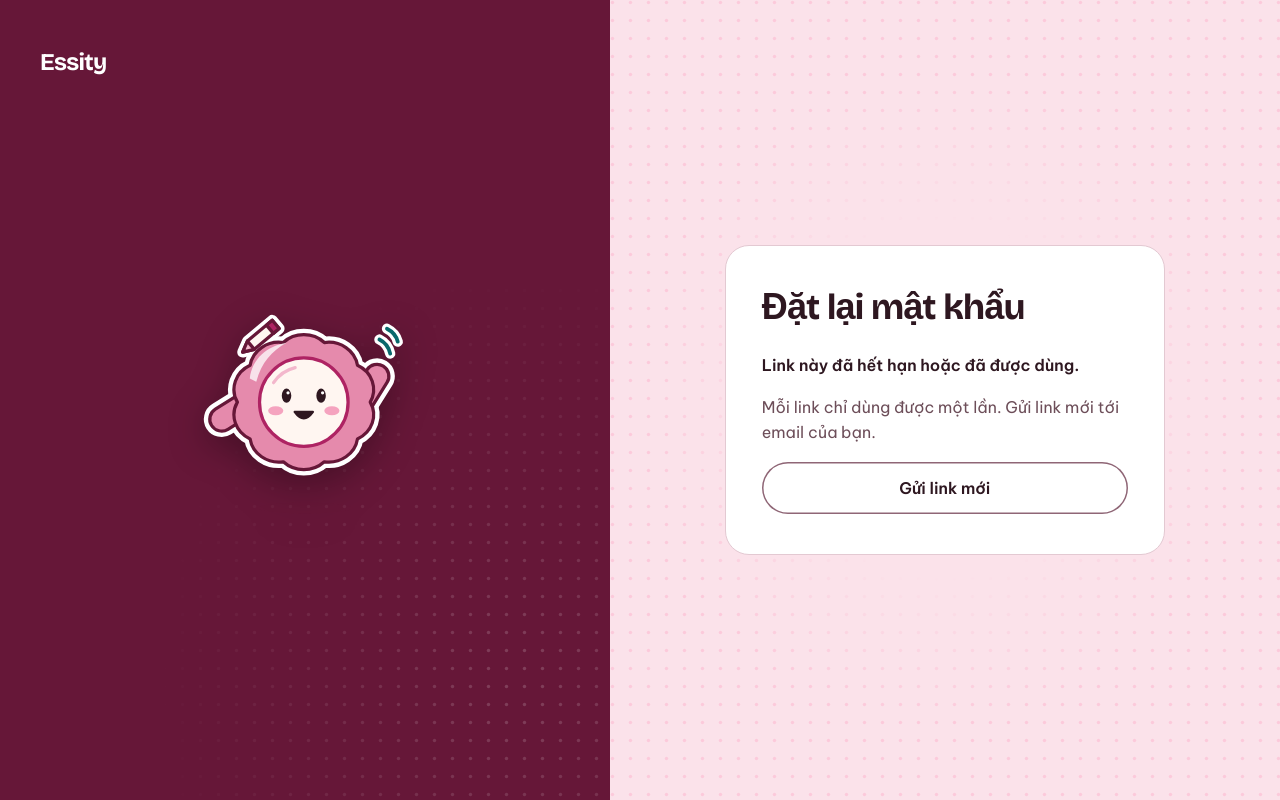
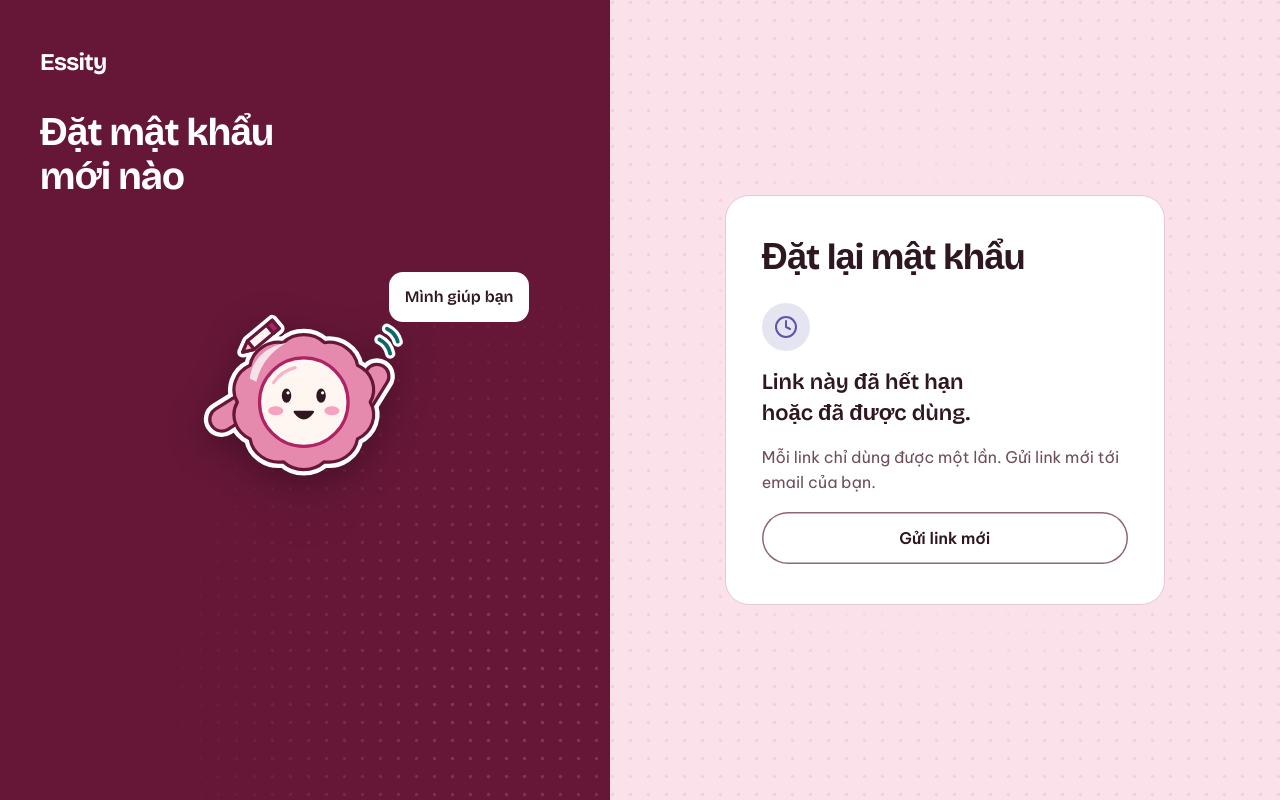
Before and after one commit to Nha-Cong-Dong/Essity, a Next.js app in the folder apps/web/: page /reset-password in a window 1280 px wide. Built offline with nearby package versions, Linux system fonts and the light colour scheme.

Commit message:
C1-AUTH-SUB-V4: v4 result states and field greeting for check-email, verify-email, forgot and reset password

```diff
--- a/apps/web/app/check-email/page.tsx
+++ b/apps/web/app/check-email/page.tsx
@@ -11,7 +11,7 @@ export const metadata: Metadata = { title: "Kiểm tra email · Essity" };
 
 export default function CheckEmailPage() {
   return (
-    <AuthLayout title={CHECK_EMAIL_TITLE}>
+    <AuthLayout title={CHECK_EMAIL_TITLE} greeting={<><span>Mở hộp thư</span> <span>nhé</span></>} bubble="Thư tới rồi">
       <Suspense
         fallback={<div className="h-40 rounded-control bg-sunken" />}
       >
--- a/apps/web/app/reset-password/page.tsx
+++ b/apps/web/app/reset-password/page.tsx
@@ -9,7 +9,7 @@ export const metadata: Metadata = { title: "Đặt mật khẩu mới · Essity"
 // a third party, so the token in the URL goes nowhere.
 export default function ResetPasswordPage() {
   return (
-    <AuthLayout title="Đặt lại mật khẩu">
+    <AuthLayout title="Đặt lại mật khẩu" greeting={<><span>Đặt mật khẩu</span> <span>mới nào</span></>} bubble="Mình giúp bạn">
       <ResetPassword />
     </AuthLayout>
   );
--- a/apps/web/app/verify-email/page.tsx
+++ b/apps/web/app/verify-email/page.tsx
@@ -9,7 +9,7 @@ export const metadata: Metadata = { title: "Xác minh email · Essity" };
 // nothing from a third party, so the token in the URL goes nowhere.
 export default function VerifyEmailPage() {
   return (
-    <AuthLayout title="Xác minh email">
+    <AuthLayout title="Xác minh email" greeting={<><span>Một bước</span> <span>nhỏ thôi</span></>} bubble="Mình ở đây">
       <VerifyEmail />
     </AuthLayout>
   );
--- /dev/null
+++ b/apps/web/components/auth/auth-state.tsx
@@ -0,0 +1,61 @@
+import { Check, Clock, Mail, TriangleAlert } from "lucide-react";
+import type { ReactNode } from "react";
+
+import { cn } from "@/lib/utils";
+
+// V4 (C1-AUTH-SUB-V4): one block for every "result" state of the account screens (link sent,
+// verified, password saved, link expired, could not check). A round mark, one bold line, the
+// explanation, then the actions. Never red: a problem is `--partial`, success is `--correct`.
+
+const MARKS = {
+  mail: { Icon: Mail, tone: "partial" },
+  ok: { Icon: Check, tone: "correct" },
+  expired: { Icon: Clock, tone: "partial" },
+  warn: { Icon: TriangleAlert, tone: "partial" },
+} as const;
+
+export type AuthMark = keyof typeof MARKS;
+
+export function AuthState({
+  mark,
+  title,
+  children,
+  actions,
+  role,
+  busy,
+}: {
+  mark: AuthMark;
+  /** The one bold line ("Đã xác minh email."). */
+  title: ReactNode;
+  /** The explanation under it. */
+  children?: ReactNode;
+  actions?: ReactNode;
+  role?: "status";
+  busy?: boolean;
+}) {
+  const { Icon, tone } = MARKS[mark];
+  return (
+    <div className="flex flex-col gap-4" role={role} aria-busy={busy || undefined}>
+      <span
+        aria-hidden="true"
+        data-auth-mark={mark}
+        className={cn(
+          "inline-flex size-12 items-center justify-center rounded-full",
+          tone === "correct"
+            ? "bg-[color-mix(in_srgb,var(--correct)_16%,var(--sheet))] text-correct"
+            : "bg-[color-mix(in_srgb,var(--partial)_16%,var(--sheet))] text-partial",
+        )}
+      >
+        <Icon className="size-6" strokeWidth={2} />
+      </span>
+      <p className="m-0 font-display text-lead font-semibold text-balance">{title}</p>
+      {children}
+      {actions && <div className="flex flex-col gap-3">{actions}</div>}
+    </div>
+  );
+}
+
+/** The explanation line of an AuthState. */
+export function AuthBody({ children }: { children: ReactNode }) {
+  return <p className="m-0 text-ink-soft">{children}</p>;
+}
--- a/apps/web/components/auth/forgot-password.tsx
+++ b/apps/web/components/auth/forgot-password.tsx
@@ -3,12 +3,19 @@
 import { type FormEvent, useState } from "react";
 
 import { AuthLayout } from "@/components/auth/auth-layout";
+import { AuthBody, AuthState } from "@/components/auth/auth-state";
 import { AUTH_PILL, AuthField, AuthNote } from "@/components/auth/fields";
 import { FieldError } from "@/components/field-error";
 import { Button } from "@/components/ui/button";
 import { FORGOT_PASSWORD_SENT } from "@/lib/auth-copy";
 import { authMessage, postJson, rateLimitMessage } from "@/lib/auth-errors";
 import { maskEmail } from "@/lib/mask-email";
+
+const GREETING = (
+  <>
+    <span>Quên cũng</span> <span>không sao</span>
+  </>
+);
 
 // T1.14, canvas Auth "forgot" then "check". The answer is the same for every address (AC5),
 // so the page always moves on to "check your email".
@@ -30,23 +37,32 @@ export function ForgotPassword() {
 
   if (sentTo !== undefined) {
     return (
-      <AuthLayout title={FORGOT_PASSWORD_SENT.title}>
-        <p className="m-0 text-body">
-          {FORGOT_PASSWORD_SENT.sentTo}{" "}
-          <span className="font-medium text-hong-text">{maskEmail(sentTo)}</span>
-        </p>
-        <p className="m-0 text-ink-soft">{FORGOT_PASSWORD_SENT.body}</p>
-        <a href="/login" className={AUTH_PILL}>
-          Quay lại đăng nhập
-        </a>
+      <AuthLayout title={FORGOT_PASSWORD_SENT.title} greeting={GREETING} bubble="Thư đã bay đi">
+        <AuthState
+          mark="mail"
+          role="status"
+          title={
+            <>
+              {FORGOT_PASSWORD_SENT.sentTo}{" "}
+              <span className="text-hong-text">{maskEmail(sentTo)}</span>
+            </>
+          }
+          actions={
+            <a href="/login" className={AUTH_PILL}>
+              Quay lại đăng nhập
+            </a>
+          }
+        >
+          <AuthBody>{FORGOT_PASSWORD_SENT.body}</AuthBody>
+        </AuthState>
       </AuthLayout>
     );
   }
   return (
-    <AuthLayout title="Quên mật khẩu">
+    <AuthLayout title="Quên mật khẩu" greeting={GREETING} bubble="Mình giúp bạn">
       <form method="post" onSubmit={submit} className="flex flex-col gap-5" noValidate>
         {error?.code === "rate_limited" && <AuthNote>{rateLimitMessage(error.retryAfter)}</AuthNote>}
-        <p className="m-0">Nhập email bạn dùng để đăng ký. App sẽ gửi link đặt lại mật khẩu.</p>
+        <p className="m-0 text-ink-soft">Nhập email bạn dùng để đăng ký. App sẽ gửi link đặt lại mật khẩu.</p>
         <AuthField id="email" name="email" label="Email" type="email" autoComplete="email" required />
         {error && error.code !== "rate_limited" && (
           <FieldError id="forgot-error">{authMessage(error.code)}</FieldError>
--- a/apps/web/components/auth/reset-password.tsx
+++ b/apps/web/components/auth/reset-password.tsx
@@ -3,27 +3,12 @@
 import { type FormEvent, useEffect, useState } from "react";
 
 import { AuthNote, PasswordField } from "@/components/auth/fields";
+import { AuthBody, AuthState } from "@/components/auth/auth-state";
 import { FieldError, FieldHint } from "@/components/field-error";
 import { Button } from "@/components/ui/button";
 import { authMessage, PASSWORD_REASONS, postJson, rateLimitMessage } from "@/lib/auth-errors";
 import { consumeLinkToken } from "@/lib/link-token";
 import { afterReset, type ResetState } from "@/lib/reset-state";
-
-/** A ✓ before "Đã đặt mật khẩu mới." */
-function Check() {
-  return (
-    <svg width="20" height="20" viewBox="0 0 16 16" aria-hidden="true" className="shrink-0 text-correct">
-      <path
-        d="m3 8.5 3.25 3L13 4.75"
-        fill="none"
-        stroke="currentColor"
-        strokeWidth="1.75"
-        strokeLinecap="round"
-        strokeLinejoin="round"
-      />
-    </svg>
-  );
-}
 
 /**
  * T1.14, canvas Auth "reset". The token leaves the URL at once (F8) and stays in memory until
@@ -50,37 +35,42 @@ export function ResetPassword() {
 
   if (state.view === "loading") {
     return (
-      <div aria-busy="true" className="h-40 rounded-control bg-sunken" />
+      <div aria-busy="true" className="flex flex-col gap-4">
+        <div className="h-5 w-1/3 rounded-full bg-sunken" />
+        <div className="h-13 rounded-control bg-sunken" />
+        <div className="h-13 rounded-full bg-sunken" />
+      </div>
     );
   }
   if (state.view === "done") {
     return (
-      <div className="flex flex-col gap-4" role="status">
-        <p className="m-0 flex items-center gap-2 font-semibold">
-          <Check />
-          Đã đặt mật khẩu mới.
-        </p>
-        <p className="m-0 text-ink-soft">Đăng nhập bằng mật khẩu mới.</p>
-        <Button render={<a href="/login" />} nativeButton={false} className="w-full">
-          Đăng nhập
-        </Button>
-      </div>
+      <AuthState
+        mark="ok"
+        role="status"
+        title="Đã đặt mật khẩu mới."
+        actions={
+          <Button render={<a href="/login" />} nativeButton={false} className="w-full">
+            Đăng nhập
+          </Button>
+        }
+      >
+        <AuthBody>Đăng nhập bằng mật khẩu mới.</AuthBody>
+      </AuthState>
     );
   }
   if (state.view === "expired") {
     return (
-      <div className="flex flex-col gap-4">
-        <p className="m-0 font-semibold">Link này đã hết hạn hoặc đã được dùng.</p>
-        <p className="m-0 text-ink-soft">Mỗi link chỉ dùng được một lần. Gửi link mới tới email của bạn.</p>
-        <Button
-          render={<a href="/forgot-password" />}
-          nativeButton={false}
-          variant="secondary"
-          className="w-full"
-        >
-          Gửi link mới
-        </Button>
-      </div>
+      <AuthState
+        mark="expired"
+        title="Link này đã hết hạn hoặc đã được dùng."
+        actions={
+          <Button render={<a href="/forgot-password" />} nativeButton={false} variant="secondary" className="w-full">
+            Gửi link mới
+          </Button>
+        }
+      >
+        <AuthBody>Mỗi link chỉ dùng được một lần. Gửi link mới tới email của bạn.</AuthBody>
+      </AuthState>
     );
   }
   const { token, error, retryAfter } = state;
--- a/apps/web/components/auth/verify-email.tsx
+++ b/apps/web/components/auth/verify-email.tsx
@@ -2,6 +2,7 @@
 
 import { type MouseEvent, useEffect, useRef, useState } from "react";
 
+import { AuthBody, AuthState } from "@/components/auth/auth-state";
 import { Button } from "@/components/ui/button";
 import { type AuthResult, postJson } from "@/lib/auth-errors";
 import { clearAllDrafts } from "@/lib/draft";
@@ -15,15 +16,6 @@ type State =
   | { view: "ok"; signedIn: boolean; next?: string }
   | { view: "expired"; signedIn: boolean }
   | { view: "failed"; token: string };
-
-/** A ✓ before "Đã xác minh email." */
-function Check() {
-  return (
-    <svg width="20" height="20" viewBox="0 0 16 16" aria-hidden="true" className="shrink-0 text-correct">
-      <path d="m3 8.5 3.25 3L13 4.75" fill="none" stroke="currentColor" strokeWidth="1.75" strokeLinecap="round" strokeLinejoin="round" />
-    </svg>
-  );
-}
 
 function show(token: string, result: AuthResult<VerifyResult>): State {
   if (result.data) return { view: "ok", signedIn: result.data.signedIn, next: result.data.next };
@@ -91,24 +83,21 @@ export function VerifyEmail() {
   if (state.view === "checking") {
     return (
       <div className="flex flex-col gap-4" aria-busy="true">
-        <p className="m-0">Đang kiểm tra link…</p>
-        <div className="h-5 w-3/4 rounded-control bg-sunken" />
-        <div className="h-13 rounded-control bg-sunken" />
+        <p className="m-0 font-display text-lead font-semibold">Đang kiểm tra link…</p>
+        <div className="h-5 w-3/4 rounded-full bg-sunken" />
+        <div className="h-13 rounded-full bg-sunken" />
       </div>
     );
   }
   if (state.view === "ok") {
     return (
-      <div className="flex flex-col gap-4" role="status">
-        <p className="m-0 flex items-center gap-2 font-semibold">
-          <Check />
-          Đã xác minh email.
-        </p>
-        {state.signedIn ? (
-          <>
-            {/* "ok" exists only after the effect, so reading matchMedia here cannot split hydration. */}
-            {!prefersLessMotion() && <p className="m-0 text-ink-soft">Đang chuyển tiếp…</p>}
-            {dest === "/subjects/new" ? (
+      <AuthState
+        mark="ok"
+        role="status"
+        title="Đã xác minh email."
+        actions={
+          state.signedIn ? (
+            dest === "/subjects/new" ? (
               <Button render={<a href="/subjects/new" />} nativeButton={false} onClick={goNow} className="w-full">
                 Tạo môn đầu tiên
               </Button>
@@ -116,22 +105,26 @@ export function VerifyEmail() {
               <Button render={<a href="/today" />} nativeButton={false} onClick={goNow} className="w-full">
                 Vào hôm nay
               </Button>
-            )}
-          </>
+            )
           ) : (
             <Button render={<a href="/login" />} nativeButton={false} className="w-full">
               Đăng nhập
             </Button>
-        )}
-      </div>
+          )
+        }
+      >
+        {/* "ok" exists only after the effect, so reading matchMedia here cannot split hydration. */}
+        {state.signedIn && !prefersLessMotion() && <AuthBody>Đang chuyển tiếp…</AuthBody>}
+      </AuthState>
     );
   }
   if (state.view === "expired") {
     // F5: a new link needs an address: the session's (/check-email), or sign in first.
     return (
-      <div className="flex flex-col gap-4">
-        <p className="m-0 font-semibold">Link này đã hết hạn hoặc đã được dùng.</p>
-        <p className="m-0 text-ink-soft">Mỗi link chỉ dùng được một lần. Gửi link mới tới email của bạn.</p>
+      <AuthState
+        mark="expired"
+        title="Link này đã hết hạn hoặc đã được dùng."
+        actions={
           <Button
             render={<a href={state.signedIn ? "/check-email" : "/login"} />}
             nativeButton={false}
@@ -140,15 +133,23 @@ export function VerifyEmail() {
           >
             Gửi link mới
           </Button>
-      </div>
+        }
+      >
+        <AuthBody>Mỗi link chỉ dùng được một lần. Gửi link mới tới email của bạn.</AuthBody>
+      </AuthState>
     );
   }
   return (
-    <div className="flex flex-col gap-4">
-      <p className="m-0">Chưa kiểm tra được link. Kiểm tra kết nối rồi thử lại.</p>
+    <AuthState
+      mark="warn"
+      title="Chưa kiểm tra được link."
+      actions={
         <Button variant="secondary" onClick={() => retry(state.token)} className="w-full">
           Thử lại
         </Button>
-    </div>
+      }
+    >
+      <AuthBody>Kiểm tra kết nối rồi thử lại.</AuthBody>
+    </AuthState>
   );
 }
```
Also changed, not shown: apps/web/components/auth/check-email-actions.tsx (+6 -2 lines), apps/web/components/auth/sent-to.tsx (+4 -6 lines), 1 other file (tests, documents, lock files or other folders). Lines whose indentation alone changed are shown as unchanged.
